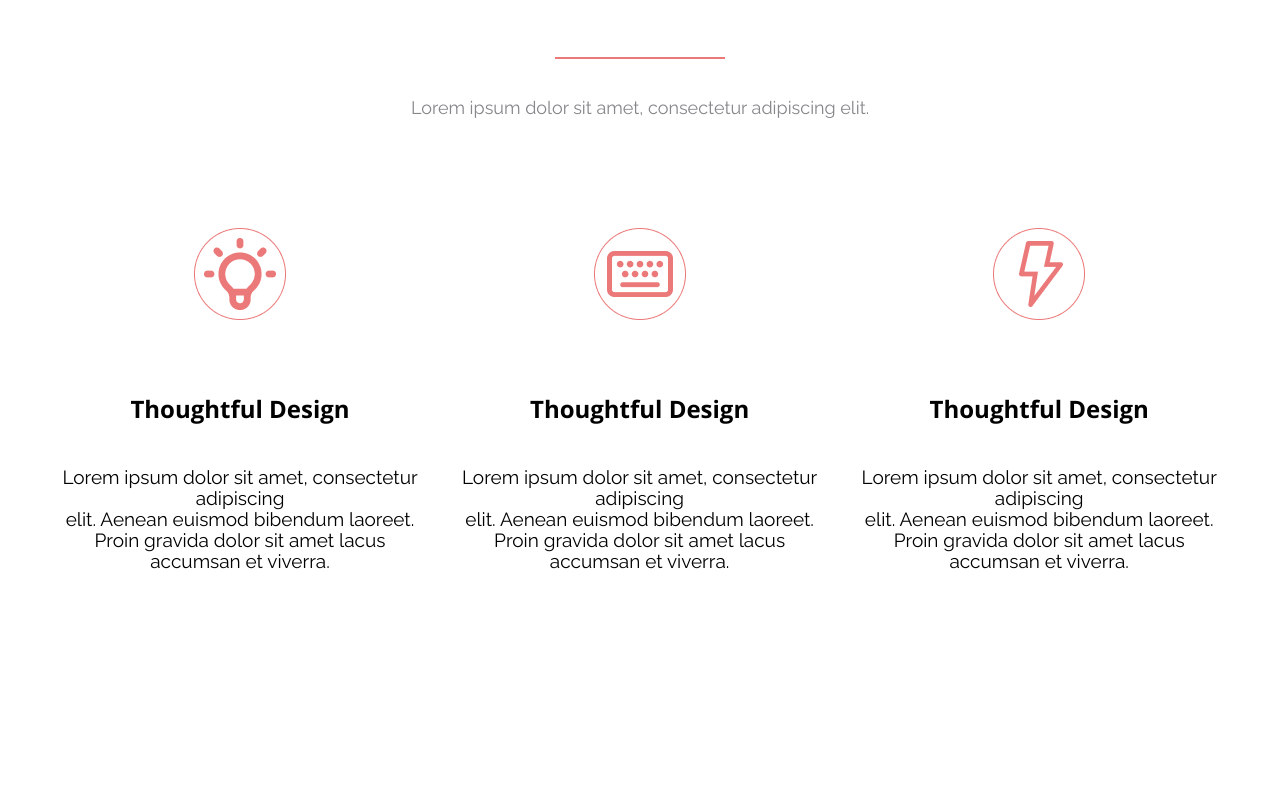
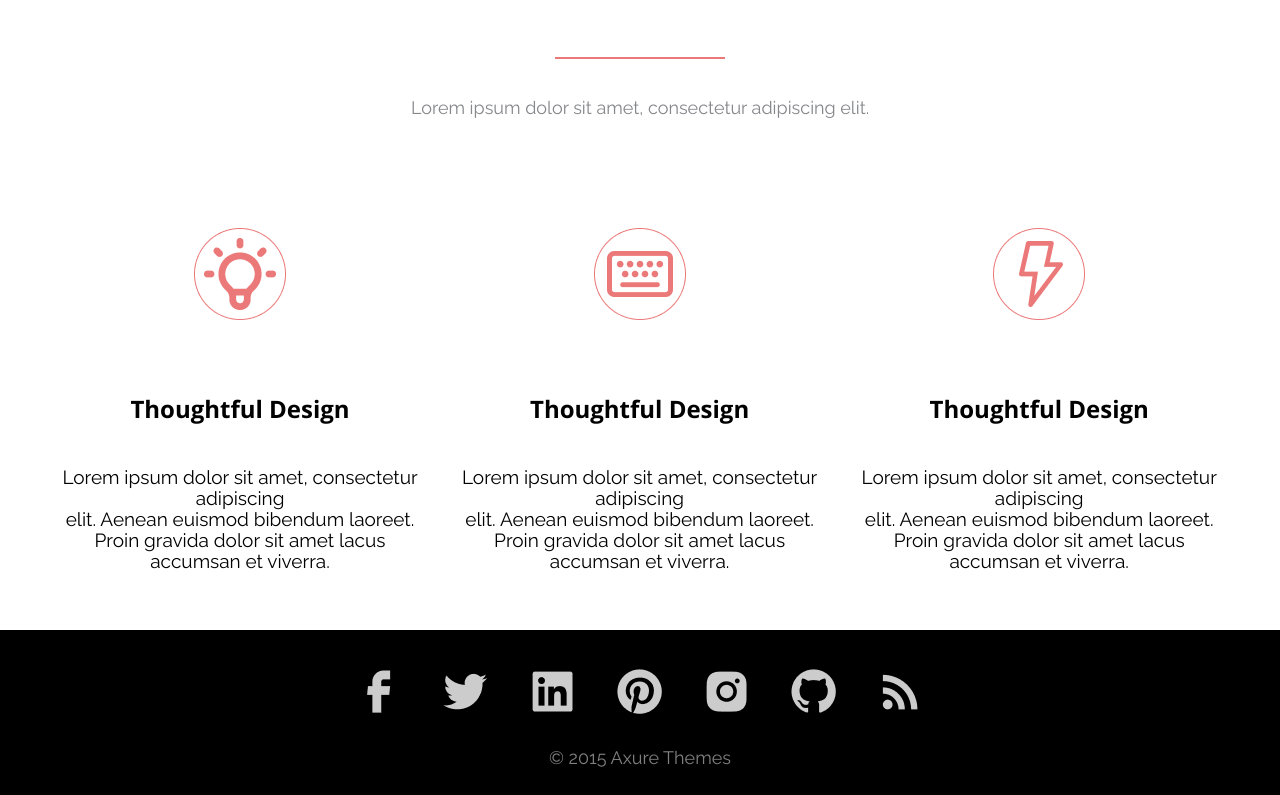
Before and after one commit to Alex-Sheiko/AXIT-site, a plain HTML site: page index.html in a window 1280 px wide. Shown: the part 783-1578 px from the top of the page. Before the commit the page ends 1355 px from the top, so only its background shows below. Drawn offline with nearby package versions, Linux system fonts and the light colour scheme.

Commit message:
added footer

```diff
--- /dev/null
+++ b/css/style-footer.css
@@ -0,0 +1,31 @@
+.footer-wrapper {
+    background-color: #000000;
+}
+
+.footer-inner {
+    padding: 35px 0 27px;
+}
+
+.footer-social {
+    display: flex;
+    justify-content: center;
+    margin-bottom: 28px;
+}
+
+.footer-social__item + .footer-social__item{
+    margin-left: 33px;
+}
+
+.footer-copyright {
+    display: flex;
+    justify-content: center;
+}
+
+.footer-copyright__text {
+    font-family: 'Raleway', sans-serif;
+    font-style: normal;
+    font-weight: 400;
+    font-size: 18px;
+    line-height: 21px;
+    color: rgba(255, 255, 255, 0.5);
+}
--- a/index.html
+++ b/index.html
@@ -7,6 +7,7 @@
    <title>AWESOME</title>
    <link rel="stylesheet" href="css/style-awesome.css">
    <link rel="stylesheet" href="css/style-tab.css">
+   <link rel="stylesheet" href="css/style-footer.css">
 </head>
 
 <body>
@@ -86,7 +87,6 @@
          </div>
       </div>
    </section>
-
    <section class="awesome">
       <div class="container">
          <h2 class="awesome__title">
@@ -123,6 +123,56 @@
          </div>
       </div>
    </section>
+   <footer class="footer">
+      <div class="footer-wrapper">
+         <div class="container">
+            <div class="footer-inner">
+               <div class="footer-social">
+                  <div class="footer-social__item">
+                     <a class="footer-social__link" href="#">
+                        <img class="footer-social__image" src="images/facebook_icon.png" alt="facebook">
+                     </a>
+                  </div>
+                  <div class="footer-social__item">
+                     <a class="footer-social__link" href="#">
+                        <img class="footer-social__image" src="images/twitter_icon.png" alt="twitter">
+                     </a>
+                  </div>
+                  <div class="footer-social__item">
+                     <a class="footer-social__link" href="#">
+                        <img class="footer-social__image" src="images/linkedin_icon.png" alt="linkedin">
+                     </a>
+                  </div>
+                  <div class="footer-social__item">
+                     <a class="footer-social__link" href="#">
+                        <img class="footer-social__image" src="images/pinterest_icon.png" alt="pinterest">
+                     </a>
+                  </div>
+                  <div class="footer-social__item">
+                     <a class="footer-social__link" href="#">
+                        <img class="footer-social__image" src="images/instagram_icon.png" alt="instagram">
+                     </a>
+                  </div>
+                  <div class="footer-social__item">
+                     <a class="footer-social__link" href="#">
+                        <img class="footer-social__image" src="images/github_icon.png" alt="github">
+                     </a>
+                  </div>
+                  <div class="footer-social__item">
+                     <a class="footer-social__link" href="#">
+                        <img class="footer-social__image" src="images/rss_icon.png" alt="rss">
+                     </a>
+                  </div>
+               </div>
+               <div class="footer-copyright">
+                  <div class="footer-copyright__text">
+                     © 2015 Axure Themes
+                  </div>
+               </div>
+            </div>
+         </div>
+      </div>
+   </footer>
 
 
    <script src="js/main.js"></script>
```
Also changed, not shown: images/facebook_icon.png (added), images/github_icon.png (added), images/instagram_icon.png (added), images/linkedin_icon.png (added), images/pinterest_icon.png (added), images/rss_icon.png (added), images/twitter_icon.png (added).
